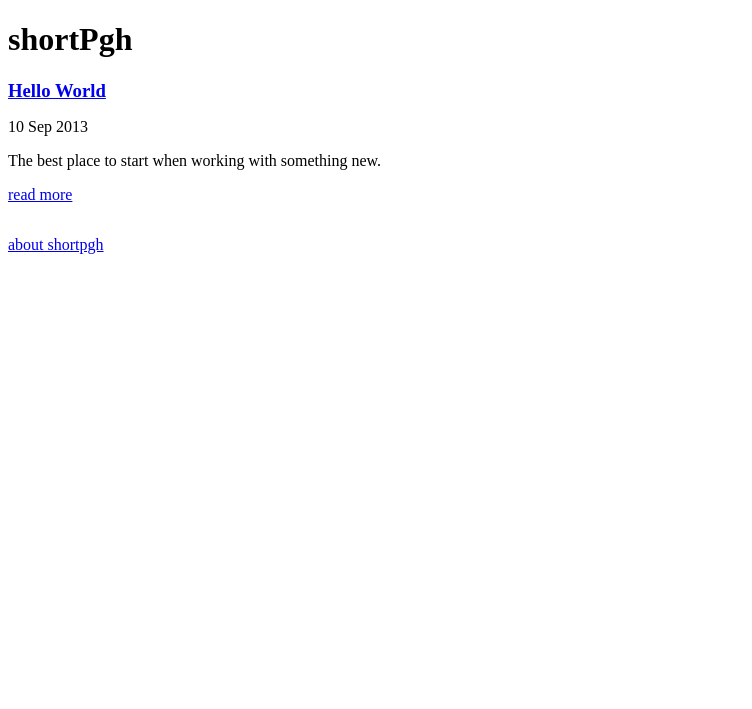
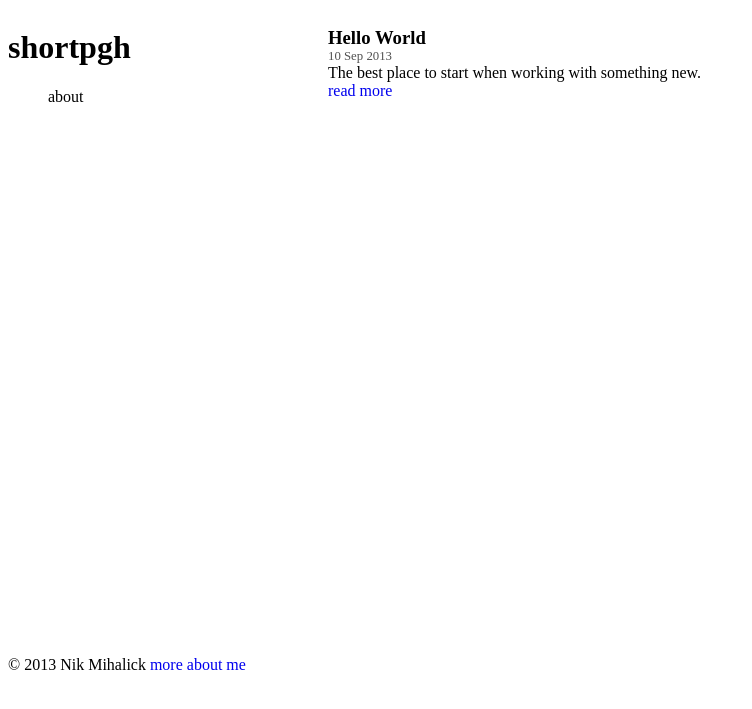
Before and after one commit to shortpgh/site, a Jekyll site: the page built from index.html, in a window 1280 px wide. Shown: the top 709 px of the page, without its empty margins (0-752 px from the left). Built offline with Jekyll 4.4.1, drawn with Linux system fonts in a browser that asks for light colours; Markdown is read by kramdown in place of the engine named in the settings.

Commit message:
style and markup updates to make the site look better on larger displays, and general styling all over the place.

```diff
--- a/_config.yml
+++ b/_config.yml
@@ -1,4 +1,4 @@
-name: shortPgh
+name: shortpgh
 markdown: redcarpet
 safe: true
 lsi: false
--- a/_layouts/default.html
+++ b/_layouts/default.html
@@ -15,6 +15,11 @@
     <body>
         <header>
           <h1 class="title"><a href="/">{{ site.name }}</a></h1>
+          <nav>
+            <ul>
+                <li><a href="/about">about</a></li>
+            </ul>
+          </nav>
         </header>
 
         <section>
@@ -22,7 +27,10 @@
         </section>
 
         <footer>
-            <a href="/about">about shortpgh</a><br />
+            <p>
+                <span>© 2013 Nik Mihalick</span>
+                <a href="/about">more about me</a>
+            </p>
         </footer>
 
         <script>
--- a/_layouts/post.html
+++ b/_layouts/post.html
@@ -1,7 +1,10 @@
 ---
 layout: default
 ---
-<p>{{ page.date | date: "%A, %B %d %Y at %H:%H" }}</p>
+<header>
+    <h1>{{page.title}}</h1>
+    <p>{{ page.date | date: "%A, %B %d %Y at %H:%H" }}</p>
+</header>
 
 {{ content }}
 
--- a/css/base.css
+++ b/css/base.css
@@ -1,7 +1,70 @@
-body{font:100%}
-header a{color:#000;text-decoration:none}
-article h1{margin-bottom:0}
-article p{display:block}
-footer{margin-top:2em}
-@media screen and (min-width: 50em){header,section,footer{width:50em}
+/* colors */
+/* functions */
+/* styles */
+body {
+  font: 100%;
 }
+a {
+  text-decoration: none;
+}
+a:hover {
+  text-decoration: underline;
+}
+header a {
+  color: #000;
+}
+nav ul {
+  list-style-type: none;
+}
+nav ul li {
+  display: inline;
+}
+article h1 {
+  margin-bottom: 0px;
+}
+article h1 a {
+  color: #000;
+}
+article p {
+  display: block;
+  margin-top: 0;
+  margin-bottom: 0;
+}
+article p:nth-child(2) {
+  font-size: 0.8em;
+  color: #505050;
+}
+footer {
+  padding-top: 2em;
+}
+/* large screen styles */
+@media screen and (min-width: 50em) {
+  header {
+    float: left;
+    width: 20em;
+  }
+  section,
+  footer {
+    width: 50em;
+  }
+  section {
+    float: left;
+    min-height: 37.5em;
+  }
+  section header {
+    float: none;
+    width: 100%;
+  }
+  section header h1 {
+    margin-bottom: 0;
+  }
+  section header p {
+    margin-top: 0;
+    margin-bottom: 0;
+    font-size: 0.8em;
+    color: #505050;
+  }
+  footer {
+    clear: both;
+  }
+}
```
Also changed, not shown: other parts of _layouts/default.html (+1 -1 lines), _drafts/why-i-chose-github-pages-and-jekyll.md (+1 -6 lines), styl/base.styl (+59 -3 lines).
